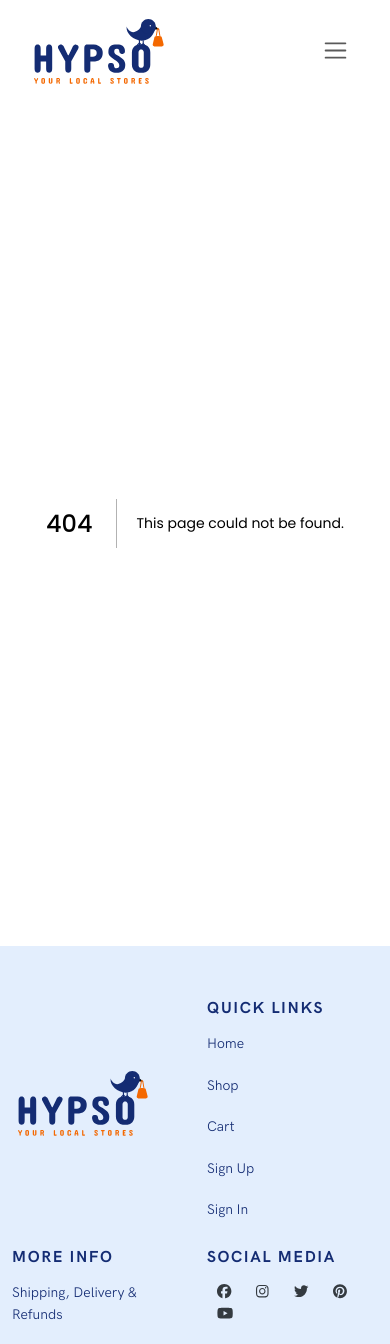
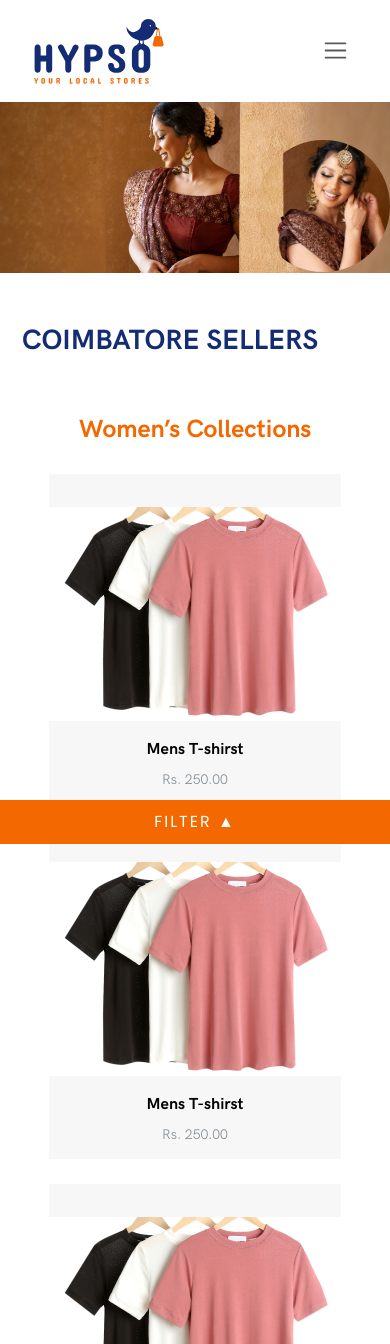
Before and after one commit to developerspagmani/spagylo-store-theme, a Next.js app: page /shop_menu in a window 390 px wide. Before the commit this address had no page. Shown: the top 1344 px of the page. Built offline with nearby package versions, Linux system fonts and the light colour scheme.

Commit message:
Filter options and responsive completed.

```diff
--- a/src/data/menu.json
+++ b/src/data/menu.json
@@ -4,8 +4,8 @@
     "link": "/"
   },
   {
-    "title": "Dress",
-    "link": "/shop"
+    "title": "Shop",
+    "link": "/shop_menu"
   },
   {
     "title": "Accessories",
--- a/src/pages/gifting_good_1.js
+++ b/src/pages/shop_menu.js
@@ -106,7 +106,7 @@ export default function Home() {
                 <div className="selected-city-card">
                   {selectedCities.map((city) => (
                     <h6 key={city}>
-                      {city} <svg className="x-close" onClick={() => handleCitySelection(city)} width="8" height="8" viewBox="0 0 8 8" fill="none" xmlns="http://www.w3.org/2000/svg">
+                      {city} <svg className="x-close" onClick={() => handleCitySelection(city)} width="12" height="12" viewBox="0 0 8 8" fill="none" xmlns="http://www.w3.org/2000/svg">
                         <g id="zondicons:close-solid" clip-path="url(#clip0_1205_319)">
                           <path id="Vector" d="M1.17232 6.82808C0.790284 6.45909 0.485555 6.01771 0.275919 5.5297C0.0662831 5.04168 -0.0440618 4.5168 -0.0486771 3.98569C-0.0532924 3.45457 0.0479144 2.92785 0.249038 2.43626C0.450162 1.94468 0.747174 1.49807 1.12274 1.1225C1.49832 0.74693 1.94492 0.449917 2.43651 0.248794C2.92809 0.0476703 3.45481 -0.0535365 3.98593 -0.0489212C4.51705 -0.044306 5.04193 0.0660389 5.52994 0.275675C6.01796 0.485311 6.45934 0.79004 6.82832 1.17208C7.55696 1.92649 7.96013 2.9369 7.95102 3.98569C7.94191 5.03447 7.52123 6.03772 6.7796 6.77936C6.03797 7.52099 5.03472 7.94166 3.98593 7.95078C2.93714 7.95989 1.92673 7.55671 1.17232 6.82808ZM4.56032 4.00008L5.69232 2.86808L5.12832 2.30408L4.00032 3.43608L2.86832 2.30408L2.30432 2.86808L3.43632 4.00008L2.30432 5.13208L2.86832 5.69608L4.00032 4.56408L5.13232 5.69608L5.69632 5.13208L4.56432 4.00008H4.56032Z" fill="#F46800" />
                         </g>
@@ -152,7 +152,7 @@ export default function Home() {
               <div className="women-collection">
 
                 <div class="card-group hypso-women-card">
-                  <Col xl="4" md="6" sm="6" >
+                  <Col xl="4" md="6" sm="6" className="w-48-p" >
                     <div class="card hypso-card-women-border">
                       <img src="/img/tshirt.jpg" class="hypso-card-img-top" alt="..." />
                       <div class="card-body">
@@ -161,7 +161,7 @@ export default function Home() {
                       </div>
                     </div>
                   </Col>
-                  <Col xl="4" md="6" sm="6">
+                  <Col xl="4" md="6" sm="6" className="w-48-p">
                     <div class="card hypso-card-women-border">
                       <img src="/img/tshirt.jpg" class="hypso-card-img-top" alt="..." />
                       <div class="card-body">
@@ -170,7 +170,7 @@ export default function Home() {
                       </div>
                     </div>
                   </Col>
-                  <Col xl="4" md="6" sm="6">
+                  <Col xl="4" md="6" sm="6" className="w-48-p">
                     <div class="card hypso-card-women-border">
                       <img src="/img/tshirt.jpg" class="hypso-card-img-top" alt="..." />
                       <div class="card-body">
@@ -179,7 +179,7 @@ export default function Home() {
                       </div>
                     </div>
                   </Col>
-                  <Col xl="4" md="6" sm="6">
+                  <Col xl="4" md="6" sm="6" className="w-48-p">
                     <div class="card hypso-card-women-border">
                       <img src="/img/tshirt.jpg" class="hypso-card-img-top" alt="..." />
                       <div class="card-body">
@@ -188,7 +188,7 @@ export default function Home() {
                       </div>
                     </div>
                   </Col>
-                  <Col xl="4" md="6" sm="6">
+                  <Col xl="4" md="6" sm="6" className="w-48-p">
                     <div class="card hypso-card-women-border">
                       <img src="/img/tshirt.jpg" class="hypso-card-img-top" alt="..." />
                       <div class="card-body">
@@ -197,7 +197,7 @@ export default function Home() {
                       </div>
                     </div>
                   </Col>
-                  <Col xl="4" md="6" sm="6">
+                  <Col xl="4" md="6" sm="6" className="w-48-p">
                     <div class="card hypso-card-women-border">
                       <img src="/img/tshirt.jpg" class="hypso-card-img-top" alt="..." />
                       <div class="card-body">
@@ -206,7 +206,7 @@ export default function Home() {
                       </div>
                     </div>
                   </Col>
-                  <Col xl="4" md="6" sm="6">
+                  <Col xl="4" md="6" sm="6" className="w-48-p">
                     <div class="card hypso-card-women-border">
                       <img src="/img/tshirt.jpg" class="hypso-card-img-top" alt="..." />
                       <div class="card-body">
@@ -215,7 +215,7 @@ export default function Home() {
                       </div>
                     </div>
                   </Col>
-                  <Col xl="4" md="6" sm="6">
+                  <Col xl="4" md="6" sm="6" className="w-48-p">
                     <div class="card hypso-card-women-border">
                       <img src="/img/tshirt.jpg" class="hypso-card-img-top" alt="..." />
                       <div class="card-body">
@@ -224,7 +224,7 @@ export default function Home() {
                       </div>
                     </div>
                   </Col>
-                  <Col xl="4" md="6" sm="6">
+                  <Col xl="4" md="6" sm="6" className="w-48-p">
                     <div class="card hypso-card-women-border">
                       <img src="/img/tshirt.jpg" class="hypso-card-img-top" alt="..." />
                       <div class="card-body">
@@ -233,7 +233,7 @@ export default function Home() {
                       </div>
                     </div>
                   </Col>
-                  <Col xl="4" md="6" sm="6">
+                  <Col xl="4" md="6" sm="6" className="w-48-p">
                     <div class="card hypso-card-women-border">
                       <img src="/img/tshirt.jpg" class="hypso-card-img-top" alt="..." />
                       <div class="card-body">
@@ -242,7 +242,7 @@ export default function Home() {
                       </div>
                     </div>
                   </Col>
-                  <Col xl="4" md="6" sm="6">
+                  <Col xl="4" md="6" sm="6" className="w-48-p">
                     <div class="card hypso-card-women-border">
                       <img src="/img/tshirt.jpg" class="hypso-card-img-top" alt="..." />
                       <div class="card-body">
@@ -251,7 +251,7 @@ export default function Home() {
                       </div>
                     </div>
                   </Col>
-                  <Col xl="4" md="6" sm="6">
+                  <Col xl="4" md="6" sm="6" className="w-48-p">
                     <div class="card hypso-card-women-border">
                       <img src="/img/tshirt.jpg" class="hypso-card-img-top" alt="..." />
                       <div class="card-body">
--- a/src/scss/custom/_customstyleHarish.scss
+++ b/src/scss/custom/_customstyleHarish.scss
@@ -1486,6 +1486,7 @@ select#formGridState {
 
 .selected-city-card {
     display: flex;
+    flex-wrap: wrap;
     margin-top: 15px;
 }
 
@@ -1658,6 +1659,7 @@ span.uparrowcity {
 
     .hypso-womencollection-title h3 {
         margin-left: 0px;
+        padding-left: 30px;
     }
 
     .card.hypso-card-women-border {
@@ -1678,12 +1680,37 @@ span.uparrowcity {
     .women-collection-three {
         width: 100%;
     }
+    .w-48-p {
+        width: 48%;
+    }
+
+    .hypso-women-card {
+        display: flex;
+        justify-content: space-between;
+        padding-left: 30px;
+        padding-right: 30px;
+    }
 
 }
 
 @media (max-width: 768px) {
     .women-collection-three {
         width: 100%;
+    }
+
+    .w-48-p {
+        width: 48%;
+    }
+
+    .hypso-women-card {
+        display: flex;
+        justify-content: space-between;
+        padding-left: 30px;
+        padding-right: 30px;
+    }
+
+    h2.city-name {
+        padding-left: 10px;
     }
 }
 
@@ -1695,10 +1722,29 @@ span.uparrowcity {
     .hypso-womencollection-title h3 {
         font-size: 25px;
     }
+
+    .w-48-p {
+        width: 100%;
+    }
+
+    .hypso-women-card {
+        display: block;
+        justify-content:center;
+        padding-left: 0px;
+        padding-right: 0px;
+    }
 }
 
 @media (max-width: 375px) {
     .women-collection-three {
         width: 100%;
     }
-}
+
+    h2.city-name {
+        font-size: 20px;
+    }
+
+    .hypso-womencollection-title h3 {
+        font-size: 18px;
+    }
+}
```
